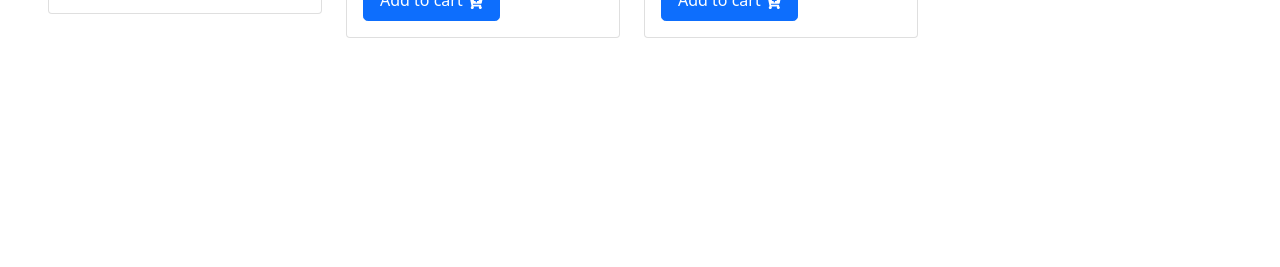
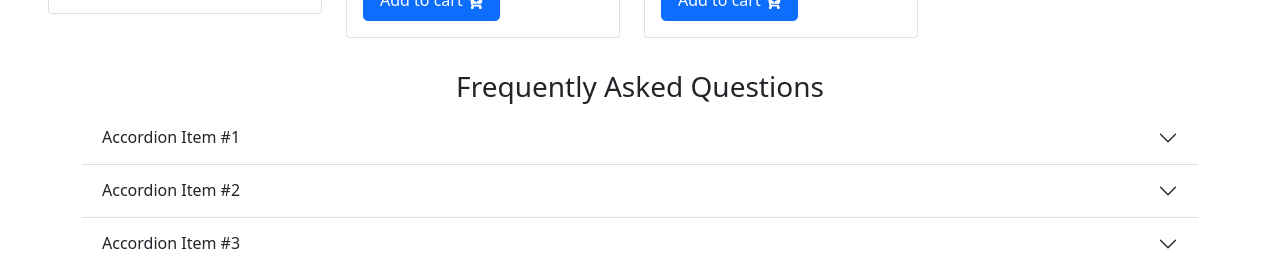
Before and after one commit to anamerasul/lucky-phone-v1, a React (Create React App) app: page / in a window 1280 px wide. Shown: the part 1659-1926 px from the top of the page. Before the commit the page ends 1729 px from the top, so only its background shows below. Built offline with nearby package versions, Linux system fonts and the light colour scheme.

Commit message:
faq section accordian add from bootstrap

```diff
--- a/src/App.js
+++ b/src/App.js
@@ -1,4 +1,5 @@
 import './App.css';
+import Faq from './Components/Faq/Faq';
 import Header from './Components/Header/Header';
 import Shop from './Components/Shop/Shop';
 
@@ -7,6 +8,7 @@
     <div>
       <Header></Header>
       <Shop></Shop>
+      <Faq></Faq>
     </div>
   );
 }
--- a/src/Components/Faq/Faq.js
+++ b/src/Components/Faq/Faq.js
@@ -3,8 +3,40 @@
 
 const Faq = () => {
     return (
-        <div>
-            <h3>Faq</h3>
+        <div className="container">
+            <h3 className="text-center">Frequently Asked Questions </h3>
+            <div class="accordion accordion-flush" id="accordionFlushExample">
+                <div class="accordion-item">
+                    <h2 class="accordion-header" id="flush-headingOne">
+                        <button class="accordion-button collapsed" type="button" data-bs-toggle="collapse" data-bs-target="#flush-collapseOne" aria-expanded="false" aria-controls="flush-collapseOne">
+                            Accordion Item #1
+                        </button>
+                    </h2>
+                    <div id="flush-collapseOne" class="accordion-collapse collapse" aria-labelledby="flush-headingOne" data-bs-parent="#accordionFlushExample">
+                        <div class="accordion-body">Placeholder content for this accordion, which is intended to demonstrate the <code>.accordion-flush</code> class. This is the first item's accordion body.</div>
+                    </div>
+                </div>
+                <div class="accordion-item">
+                    <h2 class="accordion-header" id="flush-headingTwo">
+                        <button class="accordion-button collapsed" type="button" data-bs-toggle="collapse" data-bs-target="#flush-collapseTwo" aria-expanded="false" aria-controls="flush-collapseTwo">
+                            Accordion Item #2
+                        </button>
+                    </h2>
+                    <div id="flush-collapseTwo" class="accordion-collapse collapse" aria-labelledby="flush-headingTwo" data-bs-parent="#accordionFlushExample">
+                        <div class="accordion-body">Placeholder content for this accordion, which is intended to demonstrate the <code>.accordion-flush</code> class. This is the second item's accordion body. Let's imagine this being filled with some actual content.</div>
+                    </div>
+                </div>
+                <div class="accordion-item">
+                    <h2 class="accordion-header" id="flush-headingThree">
+                        <button class="accordion-button collapsed" type="button" data-bs-toggle="collapse" data-bs-target="#flush-collapseThree" aria-expanded="false" aria-controls="flush-collapseThree">
+                            Accordion Item #3
+                        </button>
+                    </h2>
+                    <div id="flush-collapseThree" class="accordion-collapse collapse" aria-labelledby="flush-headingThree" data-bs-parent="#accordionFlushExample">
+                        <div class="accordion-body">Placeholder content for this accordion, which is intended to demonstrate the <code>.accordion-flush</code> class. This is the third item's accordion body. Nothing more exciting happening here in terms of content, but just filling up the space to make it look, at least at first glance, a bit more representative of how this would look in a real-world application.</div>
+                    </div>
+                </div>
+            </div>
         </div>
     );
 };
```
